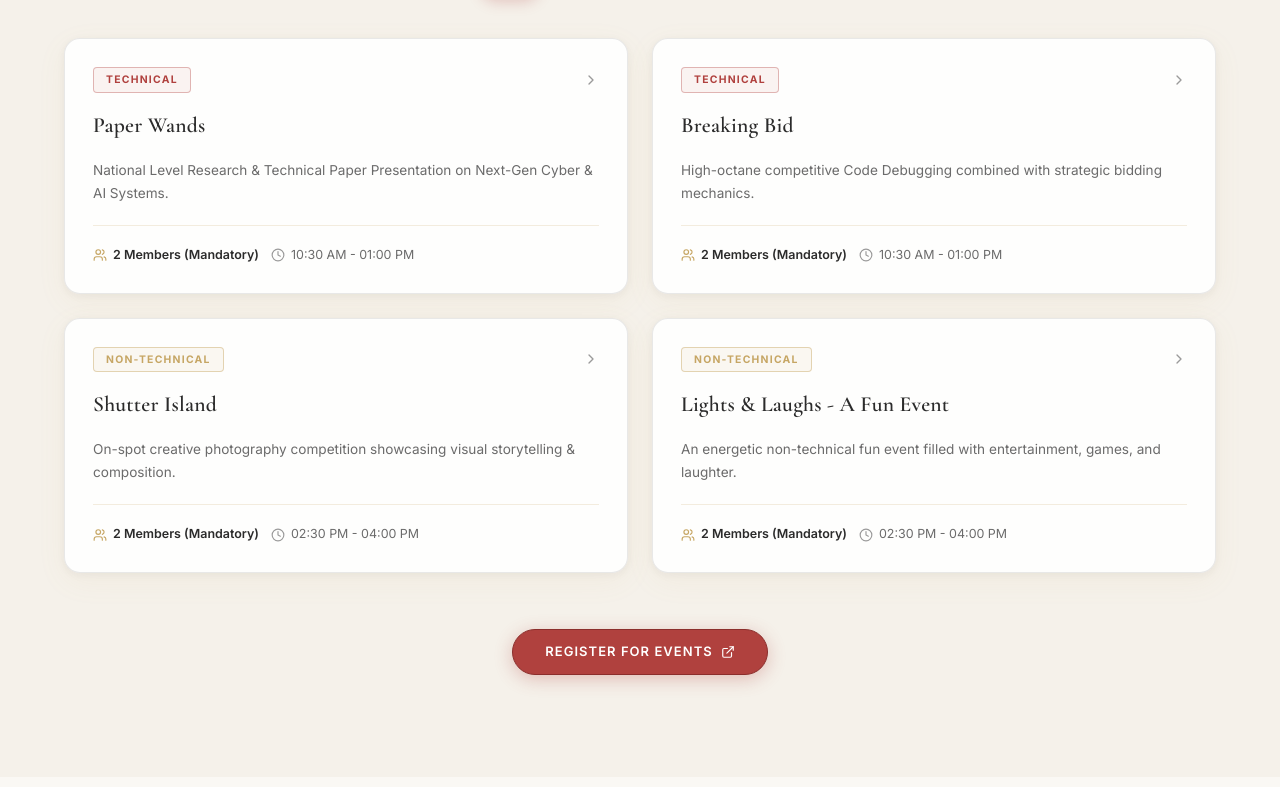
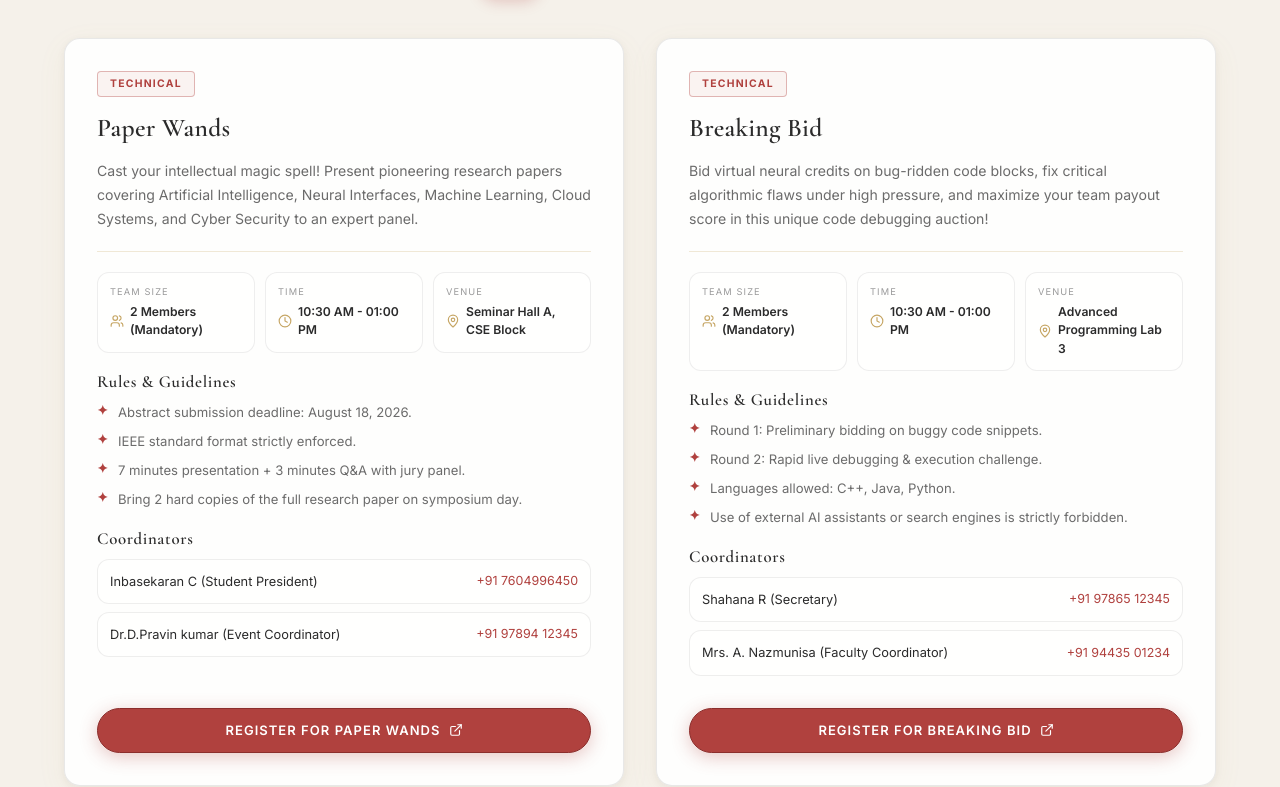
Before and after one commit to zeigen2k26-crypto/Zeigen, a Next.js app: page / in a window 1280 px wide. Shown: the part 2313-3100 px from the top of the page. Built offline with nearby package versions, Linux system fonts and the light colour scheme.

Commit message:
Update EventsSection.tsx

```diff
--- a/components/sections/EventsSection.tsx
+++ b/components/sections/EventsSection.tsx
@@ -2,10 +2,10 @@
 
 import React, { useState } from "react";
 import { motion, AnimatePresence } from "framer-motion";
-import { X, ExternalLink, Trophy, Users, Clock, MapPin, ChevronRight, Info } from "lucide-react";
+import { ExternalLink, Users, Clock, MapPin, Info } from "lucide-react";
 import { EVENTS_DATA, type EventItem } from "@/data/eventsData";
 import { SYMPOSIUM_CONFIG } from "@/constants/config";
-import { triggerSamuraiCutAnimation, handleRegisterClick } from "@/utils/samuraiAnimation";
+import { handleRegisterClick } from "@/utils/samuraiAnimation";
 
 type Filter = "All" | "Technical" | "Non-Technical";
 
@@ -15,10 +15,10 @@ const fadeUp = (delay = 0) => ({
   initial: { opacity: 0, y: 24 },
   whileInView: { opacity: 1, y: 0 },
   viewport: { once: true, margin: "-40px" },
-  transition: { duration: 0.65, delay, ease: [0.25, 0.46, 0.45, 0.94] as [number,number,number,number] },
+  transition: { duration: 0.65, delay, ease: [0.25, 0.46, 0.45, 0.94] as [number, number, number, number] },
 });
 
-function EventCard({ event, onOpen }: { event: EventItem; onOpen: () => void }) {
+function EventCard({ event }: { event: EventItem }) {
   const isTech = event.category === "Technical";
   return (
     <motion.article
@@ -27,14 +27,10 @@ function EventCard({ event, onOpen }: { event: EventItem; onOpen: () => void })
       animate={{ opacity: 1, y: 0 }}
       exit={{ opacity: 0, y: 10 }}
       transition={{ duration: 0.5, ease: "easeOut" }}
-      onClick={onOpen}
-      className="washi-card p-7 cursor-pointer group flex flex-col gap-5"
-      role="button"
-      tabIndex={0}
-      onKeyDown={e => e.key === "Enter" && onOpen()}
-      aria-label={`View details for ${event.title}`}
+      className="washi-card p-6 sm:p-8 flex flex-col justify-between gap-6"
     >
-      {/* Category badge */}
+      <div className="flex flex-col gap-4">
+        {/* Header & Category Badge */}
         <div className="flex items-center justify-between">
           <span
             className="seal-badge"
@@ -46,14 +42,13 @@ function EventCard({ event, onOpen }: { event: EventItem; onOpen: () => void })
           >
             {event.category}
           </span>
-        <ChevronRight className="w-4 h-4 text-[var(--ink-subtle)] group-hover:text-[var(--muted-red)] group-hover:translate-x-1 transition-all duration-300" />
         </div>
 
         {/* Title */}
         <h3
           style={{
             fontFamily: "var(--font-cormorant), serif",
-          fontSize: "1.35rem",
+            fontSize: "1.6rem",
             fontWeight: 600,
             color: "var(--ink)",
             letterSpacing: "0.01em",
@@ -63,137 +58,60 @@ function EventCard({ event, onOpen }: { event: EventItem; onOpen: () => void })
           {event.title}
         </h3>
 
-      {/* Short description */}
-      <p style={{ fontSize: "0.85rem", lineHeight: 1.7, color: "var(--ink-muted)", fontFamily: "var(--font-inter), sans-serif", flexGrow: 1 }}>
-        {event.shortDesc}
-      </p>
-
-      {/* Thin rule */}
-      <div style={{ height: "1px", background: "rgba(198,166,100,0.2)" }} />
-
-      {/* Meta row */}
-      <div className="flex flex-wrap items-center gap-3">
-        <div className="flex items-center gap-1.5" style={{ fontSize: "0.78rem", color: "var(--ink)", fontWeight: 600, fontFamily: "var(--font-inter), sans-serif" }}>
-          <Users className="w-3.5 h-3.5 shrink-0" style={{ color: "var(--gold)" }} />
-          {event.teamSize}
-        </div>
-        <div className="flex items-center gap-1.5" style={{ fontSize: "0.78rem", color: "var(--ink-muted)", fontFamily: "var(--font-inter), sans-serif" }}>
-          <Clock className="w-3.5 h-3.5 shrink-0" style={{ color: "var(--ink-subtle)" }} />
-          {event.time}
-        </div>
-      </div>
-    </motion.article>
-  );
-}
-
-function EventModal({ event, onClose }: { event: EventItem; onClose: () => void }) {
-  const isTech = event.category === "Technical";
-
-  return (
-    <motion.div
-      className="fixed inset-0 z-[200] flex items-end sm:items-center justify-center p-0 sm:p-6"
-      initial={{ opacity: 0 }}
-      animate={{ opacity: 1 }}
-      exit={{ opacity: 0 }}
-      transition={{ duration: 0.3 }}
-    >
-      {/* Backdrop */}
-      <div className="absolute inset-0 bg-[rgba(43,43,43,0.35)] backdrop-blur-sm" onClick={onClose} />
-
-      {/* Sheet */}
-      <motion.div
-        className="relative w-full sm:max-w-lg max-h-[90vh] overflow-y-auto rounded-t-3xl sm:rounded-3xl"
-        style={{ background: "var(--parchment)", boxShadow: "0 -10px 60px rgba(43,43,43,0.15)" }}
-        initial={{ y: 60, opacity: 0 }}
-        animate={{ y: 0, opacity: 1 }}
-        exit={{ y: 60, opacity: 0 }}
-        transition={{ duration: 0.4, ease: [0.25, 0.46, 0.45, 0.94] as [number,number,number,number] }}
-      >
-        {/* Drag handle (mobile) */}
-        <div className="flex justify-center pt-4 pb-2 sm:hidden">
-          <div style={{ width: "36px", height: "4px", borderRadius: "2px", background: "rgba(43,43,43,0.15)" }} />
-        </div>
-
-        <div className="p-7">
-          {/* Header */}
-          <div className="flex items-start justify-between mb-5">
-            <div>
-              <span
-                className="seal-badge mb-2"
-                style={{
-                  color: isTech ? "var(--muted-red)" : "var(--gold)",
-                  borderColor: isTech ? "rgba(176,65,62,0.35)" : "rgba(198,166,100,0.45)",
-                  background: isTech ? "rgba(176,65,62,0.06)" : "rgba(198,166,100,0.08)",
-                }}
-              >
-                {event.category}
-              </span>
-              <h3
-                style={{
-                  fontFamily: "var(--font-cormorant), serif",
-                  fontSize: "1.7rem",
-                  fontWeight: 600,
-                  color: "var(--ink)",
-                  lineHeight: 1.15,
-                  marginTop: "0.5rem",
-                }}
-              >
-                {event.title}
-              </h3>
-            </div>
-            <button
-              onClick={onClose}
-              className="p-2 rounded-xl transition-colors ml-4 shrink-0"
-              style={{ background: "rgba(43,43,43,0.06)", color: "var(--ink-muted)" }}
-              aria-label="Close"
-            >
-              <X className="w-4 h-4" />
-            </button>
-          </div>
-
-          {/* Thin rule */}
-          <div style={{ height: "1px", background: "rgba(198,166,100,0.25)", marginBottom: "1.25rem" }} />
-
         {/* Full description */}
-          <p style={{ fontSize: "0.88rem", lineHeight: 1.75, color: "var(--ink-muted)", fontFamily: "var(--font-inter), sans-serif", marginBottom: "1.5rem" }}>
+        <p style={{ fontSize: "0.88rem", lineHeight: 1.7, color: "var(--ink-muted)", fontFamily: "var(--font-inter), sans-serif" }}>
           {event.fullDesc}
         </p>
 
-          {/* Meta grid */}
-          <div className="grid grid-cols-3 gap-2.5 mb-5">
+        {/* Divider */}
+        <div style={{ height: "1px", background: "rgba(198,166,100,0.25)", margin: "0.25rem 0" }} />
+
+        {/* Meta grid: Team size, Time, Venue */}
+        <div className="grid grid-cols-1 sm:grid-cols-3 gap-2.5">
           {[
-              { icon: Users,  label: "Team Size",  value: event.teamSize },
-              { icon: Clock,  label: "Time",        value: event.time },
-              { icon: MapPin, label: "Venue",       value: event.venue },
+            { icon: Users, label: "Team Size", value: event.teamSize },
+            { icon: Clock, label: "Time", value: event.time },
+            { icon: MapPin, label: "Venue", value: event.venue },
           ].map(({ icon: Icon, label, value }) => (
             <div
               key={label}
               className="rounded-xl p-3"
               style={{ background: "rgba(255,255,255,0.65)", border: "1px solid rgba(43,43,43,0.08)" }}
             >
-                <p style={{ fontSize: "0.58rem", letterSpacing: "0.12em", color: "var(--ink-subtle)", textTransform: "uppercase", fontFamily: "var(--font-inter), sans-serif", marginBottom: "0.25rem" }}>{label}</p>
-                <div className="flex items-center gap-1">
+              <p style={{ fontSize: "0.58rem", letterSpacing: "0.12em", color: "var(--ink-subtle)", textTransform: "uppercase", fontFamily: "var(--font-inter), sans-serif", marginBottom: "0.25rem" }}>
+                {label}
+              </p>
+              <div className="flex items-center gap-1.5">
                 <Icon className="w-3.5 h-3.5 shrink-0" style={{ color: "var(--gold)" }} />
-                  <span style={{ fontSize: "0.76rem", fontWeight: 600, color: "var(--ink)", fontFamily: "var(--font-inter), sans-serif" }}>{value}</span>
+                <span style={{ fontSize: "0.76rem", fontWeight: 600, color: "var(--ink)", fontFamily: "var(--font-inter), sans-serif" }}>
+                  {value}
+                </span>
               </div>
             </div>
           ))}
         </div>
 
         {/* Rules */}
-          <h4 style={{ fontFamily: "var(--font-cormorant), serif", fontSize: "1rem", fontWeight: 600, color: "var(--ink)", marginBottom: "0.75rem", letterSpacing: "0.04em" }}>Rules</h4>
-          <ul className="flex flex-col gap-2 mb-5">
-            {event.rules.map((r, i) => (
-              <li key={i} className="flex items-start gap-2.5" style={{ fontSize: "0.82rem", color: "var(--ink-muted)", fontFamily: "var(--font-inter), sans-serif", lineHeight: 1.6 }}>
+        <div>
+          <h4 style={{ fontFamily: "var(--font-cormorant), serif", fontSize: "1.05rem", fontWeight: 600, color: "var(--ink)", marginBottom: "0.5rem", letterSpacing: "0.04em" }}>
+            Rules &amp; Guidelines
+          </h4>
+          <ul className="flex flex-col gap-2">
+            {event.rules.map((rule, idx) => (
+              <li key={idx} className="flex items-start gap-2.5" style={{ fontSize: "0.82rem", color: "var(--ink-muted)", fontFamily: "var(--font-inter), sans-serif", lineHeight: 1.6 }}>
                 <span style={{ color: "var(--muted-red)", fontFamily: "var(--font-cormorant), serif", fontWeight: 600, lineHeight: 1.4 }}>✦</span>
-                {r}
+                {rule}
               </li>
             ))}
           </ul>
+        </div>
 
         {/* Coordinators */}
-          <h4 style={{ fontFamily: "var(--font-cormorant), serif", fontSize: "1rem", fontWeight: 600, color: "var(--ink)", marginBottom: "0.75rem", letterSpacing: "0.04em" }}>Coordinators</h4>
-          <div className="flex flex-col gap-2 mb-6">
+        <div>
+          <h4 style={{ fontFamily: "var(--font-cormorant), serif", fontSize: "1.05rem", fontWeight: 600, color: "var(--ink)", marginBottom: "0.5rem", letterSpacing: "0.04em" }}>
+            Coordinators
+          </h4>
+          <div className="flex flex-col gap-2">
             {event.coordinators.map(c => (
               <div key={c.name} className="flex items-center justify-between rounded-xl p-3" style={{ background: "rgba(255,255,255,0.6)", border: "1px solid rgba(43,43,43,0.08)" }}>
                 <span style={{ fontSize: "0.8rem", color: "var(--ink)", fontFamily: "var(--font-inter), sans-serif" }}>{c.name}</span>
@@ -201,8 +119,11 @@ function EventModal({ event, onClose }: { event: EventItem; onClose: () => void
               </div>
             ))}
           </div>
+        </div>
+      </div>
 
-          {/* Register CTA */}
+      {/* CTA Button */}
+      <div className="pt-2">
         <a
           href={SYMPOSIUM_CONFIG.GOOGLE_FORM_URL}
           target="_blank"
@@ -214,14 +135,12 @@ function EventModal({ event, onClose }: { event: EventItem; onClose: () => void
           <ExternalLink className="w-3.5 h-3.5" />
         </a>
       </div>
-      </motion.div>
-    </motion.div>
+    </motion.article>
   );
 }
 
 export default function EventsSection() {
-  const [filter, setFilter]         = useState<Filter>("All");
-  const [selectedEvent, setSelected] = useState<EventItem | null>(null);
+  const [filter, setFilter] = useState<Filter>("All");
 
   const visible = EVENTS_DATA.filter(e => filter === "All" || e.category === filter);
 
@@ -232,7 +151,6 @@ export default function EventsSection() {
       style={{ padding: "var(--section-py) var(--section-px)", background: "var(--cream)" }}
     >
       <div className="max-w-6xl mx-auto">
-
         {/* Heading */}
         <motion.div className="text-center mb-10" {...fadeUp(0)}>
           <p style={{ fontSize: "0.68rem", letterSpacing: "0.3em", color: "var(--muted-red)", textTransform: "uppercase", fontFamily: "var(--font-inter), sans-serif", marginBottom: "0.75rem" }}>
@@ -287,10 +205,10 @@ export default function EventsSection() {
         </motion.div>
 
         {/* Cards grid */}
-        <motion.div layout className="grid grid-cols-1 sm:grid-cols-2 gap-6">
+        <motion.div layout className="grid grid-cols-1 sm:grid-cols-2 gap-8">
           <AnimatePresence mode="popLayout">
-            {visible.map((e, i) => (
-              <EventCard key={e.id} event={e} onOpen={() => setSelected(e)} />
+            {visible.map((e) => (
+              <EventCard key={e.id} event={e} />
             ))}
           </AnimatePresence>
         </motion.div>
@@ -309,13 +227,6 @@ export default function EventsSection() {
           </a>
         </motion.div>
       </div>
-
-      {/* Event detail modal */}
-      <AnimatePresence>
-        {selectedEvent && (
-          <EventModal event={selectedEvent} onClose={() => setSelected(null)} />
-        )}
-      </AnimatePresence>
     </section>
   );
 }
```
Lines whose indentation alone changed are shown as unchanged.
